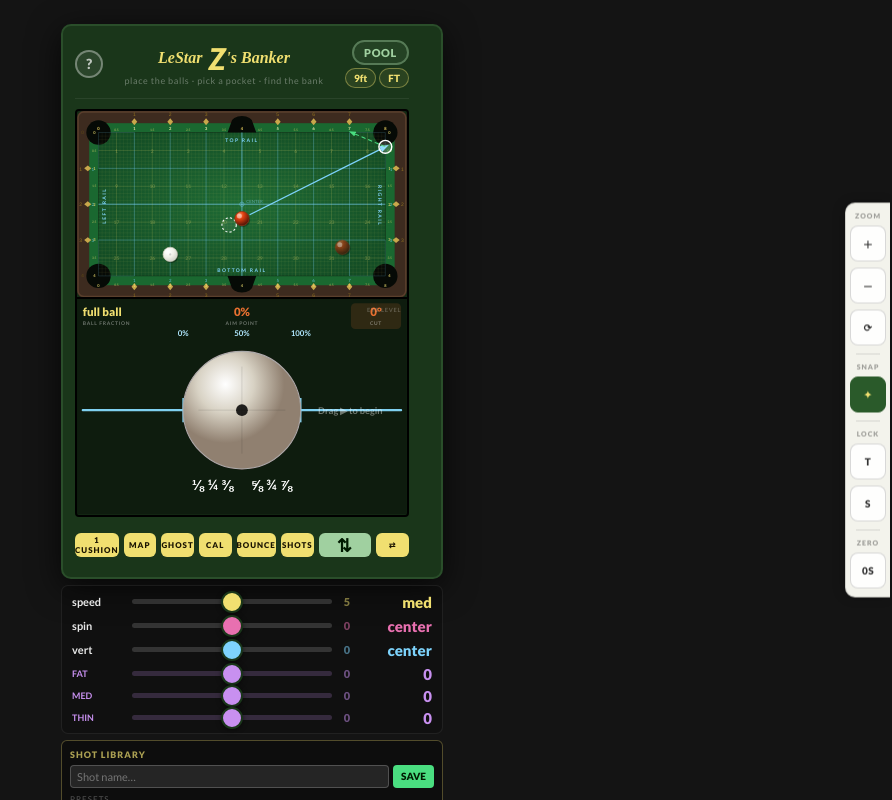
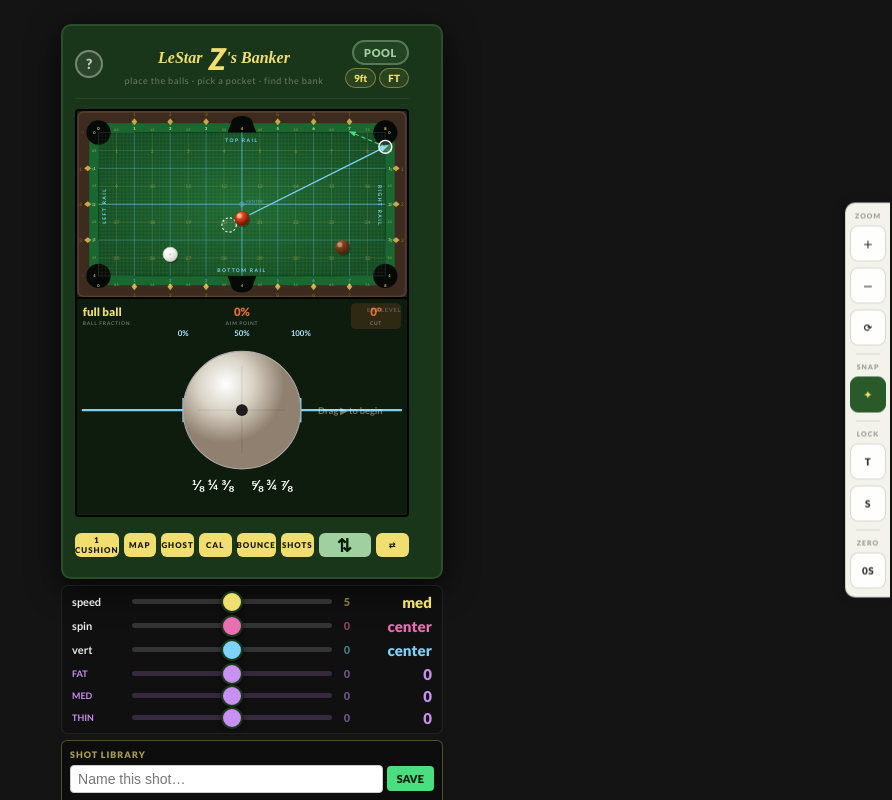
Before and after one commit to Zukemeister/LeStar-Z-s-Banker, a plain HTML site: page index.html in a window 1280 px wide. Both pictures are taken after a click on the button "SHOTS". Shown: the top 800 px of the page, without its empty margins (388-1280 px from the left). Drawn offline with Linux system fonts and the light colour scheme; a web font is replaced by a local one.

Commit message:
Add files via upload

```diff
--- a/index.html
+++ b/index.html
@@ -836,9 +836,10 @@ function loadShot(idx) {
   <!-- SHOT LIBRARY PANEL -->
   <div id="shot-library-panel" style="display:none;background:rgba(0,0,0,0.3);border:1px solid rgba(240,223,112,0.3);border-radius:6px;padding:8px;margin-bottom:6px;">
     <div style="font-size:9px;font-weight:900;letter-spacing:1px;color:rgba(240,223,112,0.7);margin-bottom:5px;">SHOT LIBRARY</div>
-    <div style="display:flex;gap:4px;margin-bottom:6px;">
-      <input id="shot-name-input" type="text" placeholder="Shot name…" style="flex:1;background:rgba(255,255,255,0.1);border:1px solid rgba(255,255,255,0.2);border-radius:4px;padding:4px 6px;color:#fff;font-family:'Lato',sans-serif;font-size:11px;outline:none;" maxlength="30">
-      <button onclick="saveCurrentShot()" style="padding:4px 8px;border-radius:4px;border:none;background:#4ade80;color:#001a00;font-family:'Lato',sans-serif;font-size:10px;font-weight:900;cursor:pointer;">SAVE</button>
+    <div style="display:flex;gap:4px;margin-bottom:6px;align-items:center;">
+      <input id="shot-name-input" type="text" placeholder="Name this shot…" autocomplete="off" autocorrect="off" autocapitalize="off"
+        style="flex:1;min-width:0;background:#fff;border:1px solid #ccc;border-radius:4px;padding:5px 7px;color:#111;font-size:14px;outline:none;-webkit-appearance:none;">
+      <button onclick="saveCurrentShot()" style="flex-shrink:0;padding:6px 10px;border-radius:4px;border:none;background:#4ade80;color:#001a00;font-family:'Lato',sans-serif;font-size:11px;font-weight:900;cursor:pointer;-webkit-appearance:none;">SAVE</button>
     </div>
     <div id="shot-library-list"></div>
   </div>
```
